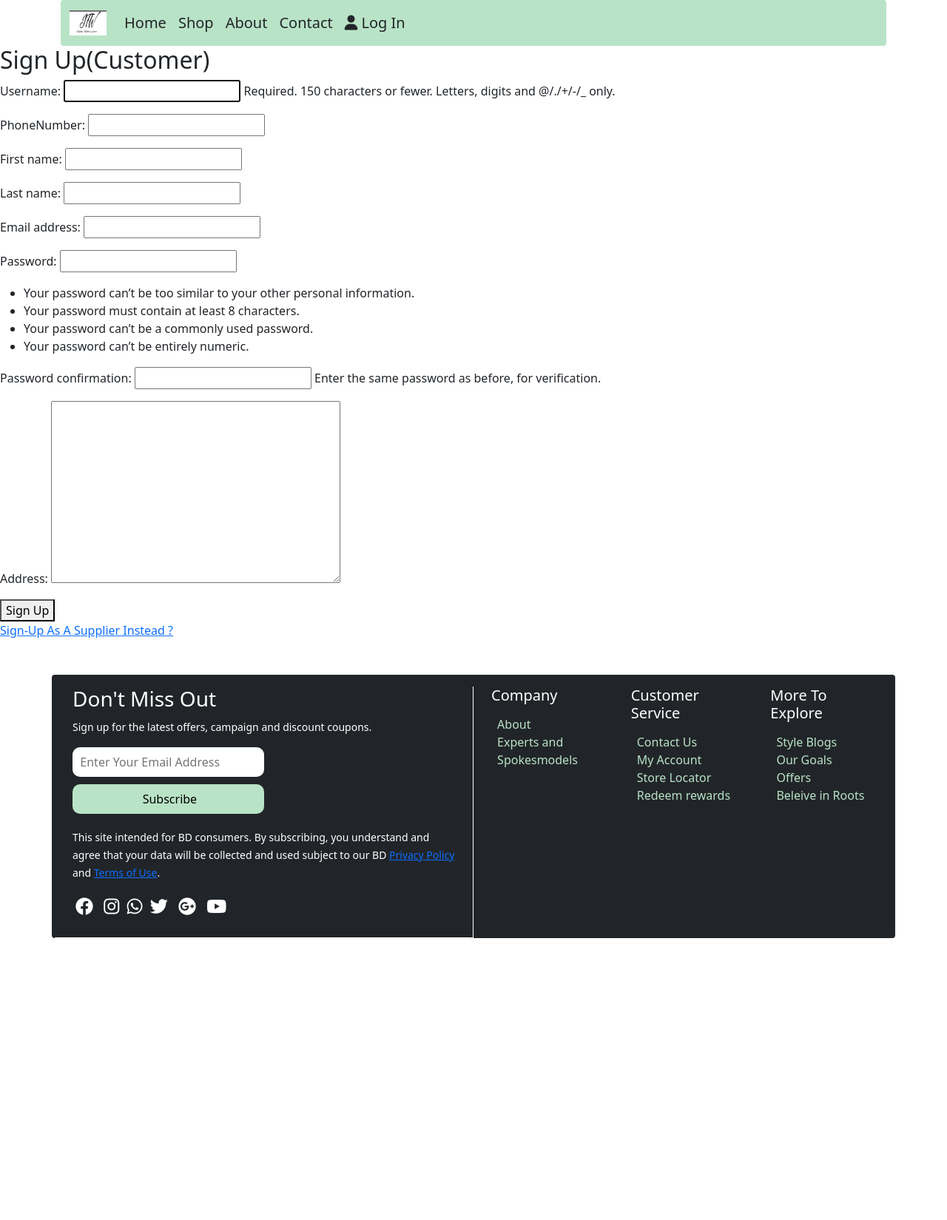
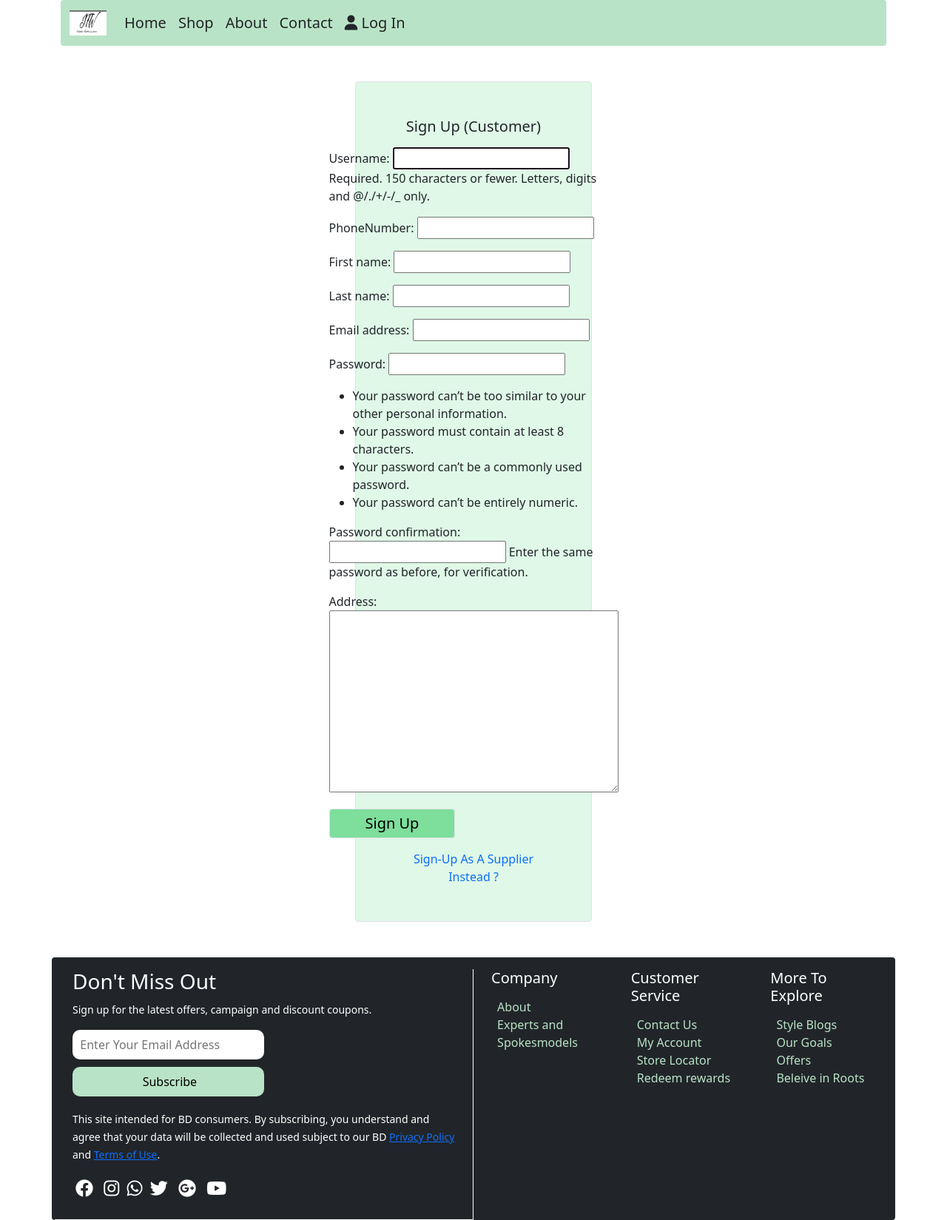
Before and after one commit to MFRSiam/TraditionalWear-, a Django app: template user/templates/signup.html in a window 1280 px wide. Shown: the whole page at 74% size. Before the commit the page ends 1268 px from the top, so only its background shows below. Run offline with Django 4.2, Linux system fonts and the light colour scheme; the template is opened without the code that fills it: values that come from a table or form of the project are taken from there, others are empty; parts of the project's set-up code (start-up, migrations or seed data) failed here and were passed over; some libraries are stand-ins or nearby versions.

Commit message:
registration front end done

```diff
--- a/user/templates/login_user.html
+++ b/user/templates/login_user.html
@@ -5,14 +5,14 @@
 {% block content %}
 <div class="container p-5  mt-5 rounded" style="background-color: #e6f6eb;">
     <div class="text-center mb-5">
-        <h5>Log In</h5>
+        <h5 style="color: #339f55; font-size: 1.5em;">Log In</h5>
     </div>
 
     <form class="d-flex align-items-center justify-content-center flex-column" method="post">
     {% csrf_token %}
-    {{ form.as_p }}
+     {{ form.as_p }}
     <div class="d-flex flex-column align-items-center">
-        <button class="text-center ms-5 fs-5 text px-5 py-1 border-0 rounded" style="background-color: #B9E3C6;;"   type="submit">Log In</button>
+        <button class="text-center ms-5 fs-5 text px-5 py-1 border-0 rounded" style="background-color: #B9E3C6;"   type="submit">Log In</button>
     </div>
     </form>
     <h5>Dont Have a Account?</h5>
--- a/user/templates/signup.html
+++ b/user/templates/signup.html
@@ -2,12 +2,23 @@
 {% load static %}
 
 {% block content %}
-    <h2>Sign Up(Customer)</h2>
-    <form method="post">
-        {% csrf_token %}
-        {{ user_form.as_p }}
-        {{ address_form.as_p }}
-        <button type="submit">Sign Up</button>
-    </form>
-    <a href="{% url 'supplier_signup' %}">Sign-Up As A Supplier Instead ?</a>
+<div class="container p-5 border mt-5 rounded w-25 mx-auto" style="background-color: #dff8e7;;">
+    <div>
+        <h5 class="text-center">Sign Up (Customer)</h5>
+    </div>
+    <div class="d-flex justify-content-center mt-3 mb-3">
+        <form method="post">
+            {% csrf_token %}
+            {{ user_form.as_p }}
+            {{ address_form.as_p }}
+            <button class="text-center  fs-5 text px-5 py-1 border rounded" style="background-color: #7ede9c;" type="submit">Sign Up</button>
+        </form>
+
+    </div>
+    <div class="text-center">
+        <a style="text-decoration: none;" href="{% url 'supplier_signup' %}">Sign-Up As A Supplier Instead ?</a>
+    </div>
+</div>
+
+
 {% endblock content %}
```
Also changed, not shown: user/templates/supplier_signup.html (+21 -8 lines).
